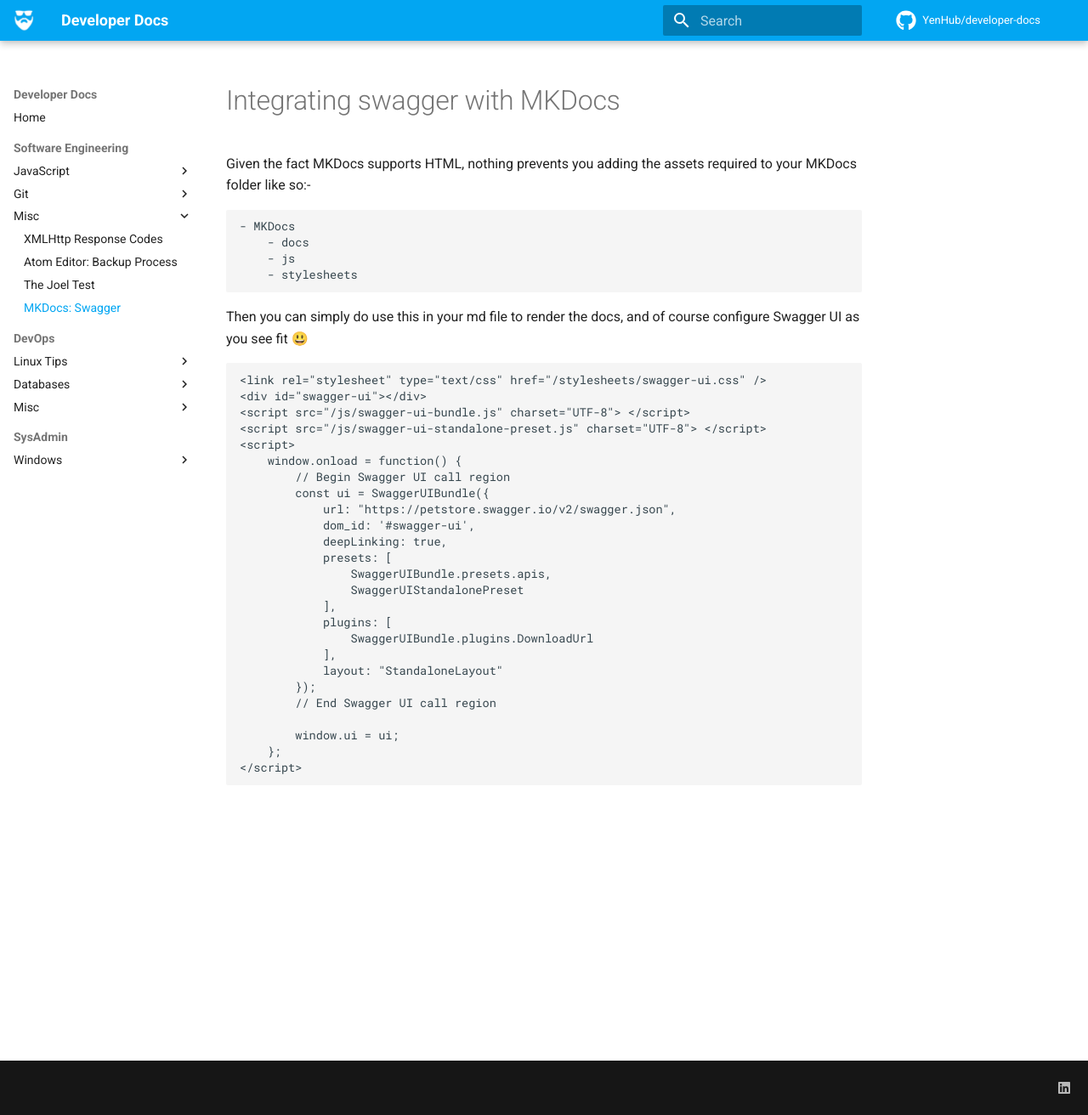
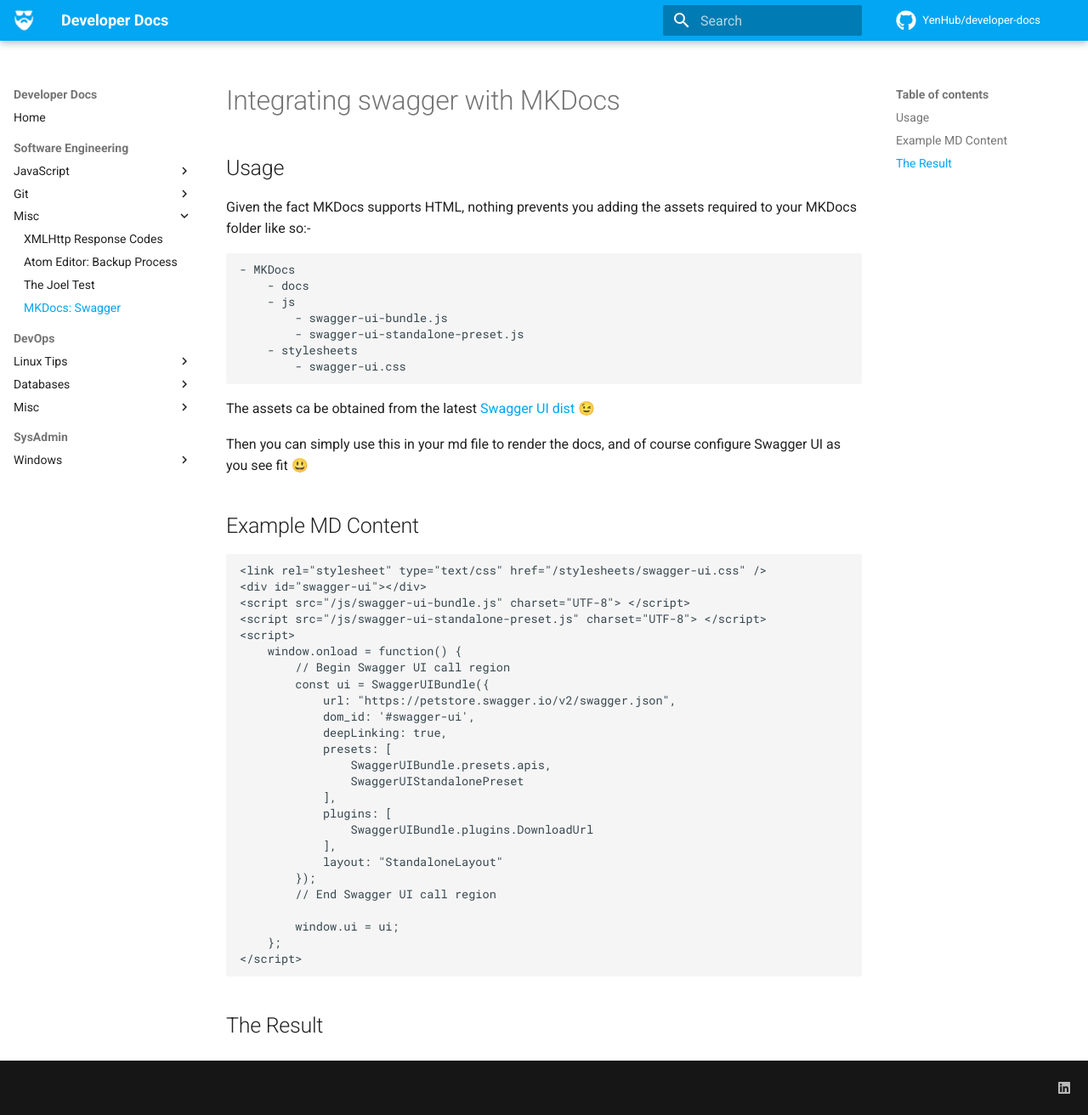
Before and after one commit to YenHub/developer-docs, an MkDocs documentation site: the page built from docs/engineering/misc/mkdocs-swagger.md, in a window 1280 px wide and 1312 px high. Shown: the whole window at 85% size. Built offline with MkDocs 1.6.1 and Material for MkDocs 9.7.7, drawn with Linux system fonts in a browser that asks for light colours; a script that is not in the unit is left out; comment, search, counter and statistics services are not loaded.

Commit message:
🔨 Adjust wording

````diff
--- a/docs/engineering/misc/mkdocs-swagger.md
+++ b/docs/engineering/misc/mkdocs-swagger.md
@@ -1,4 +1,6 @@
 # Integrating swagger with MKDocs
+
+## Usage
 
 Given the fact MKDocs supports HTML, nothing prevents you adding the assets required to your MKDocs folder like so:-
 
@@ -6,10 +8,17 @@
 - MKDocs
     - docs
     - js
+        - swagger-ui-bundle.js
+        - swagger-ui-standalone-preset.js
     - stylesheets
+        - swagger-ui.css
 ```
 
-Then you can simply do use this in your md file to render the docs, and of course configure Swagger UI as you see fit 😃
+The assets ca be obtained from the latest [Swagger UI dist](https://github.com/swagger-api/swagger-ui/tree/master/dist) 😉
+
+Then you can simply use this in your md file to render the docs, and of course configure Swagger UI as you see fit 😃
+
+## Example MD Content
 
 ```pre
 <link rel="stylesheet" type="text/css" href="/stylesheets/swagger-ui.css" />
@@ -39,6 +48,8 @@
 </script>
 ```
 
+## The Result
+
 <link rel="stylesheet" type="text/css" href="/stylesheets/swagger-ui.css" />
 <div id="swagger-ui"></div>
 <script src="/js/swagger-ui-bundle.js" charset="UTF-8"> </script>
````
